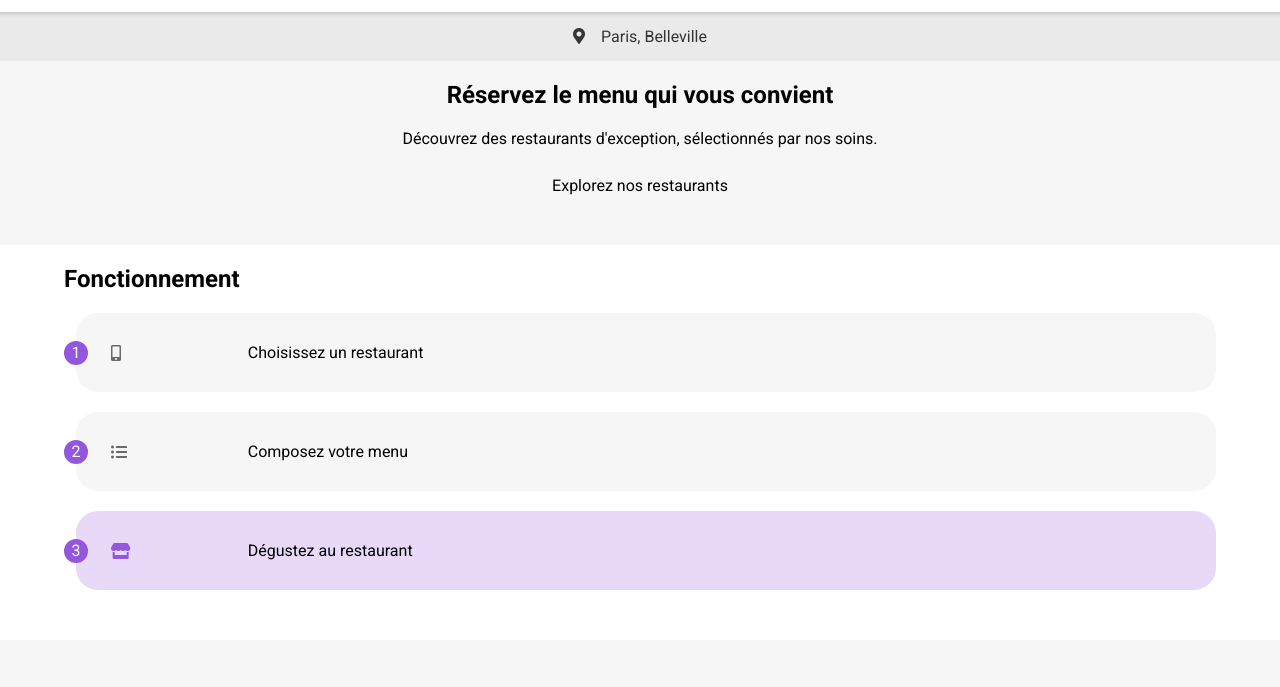
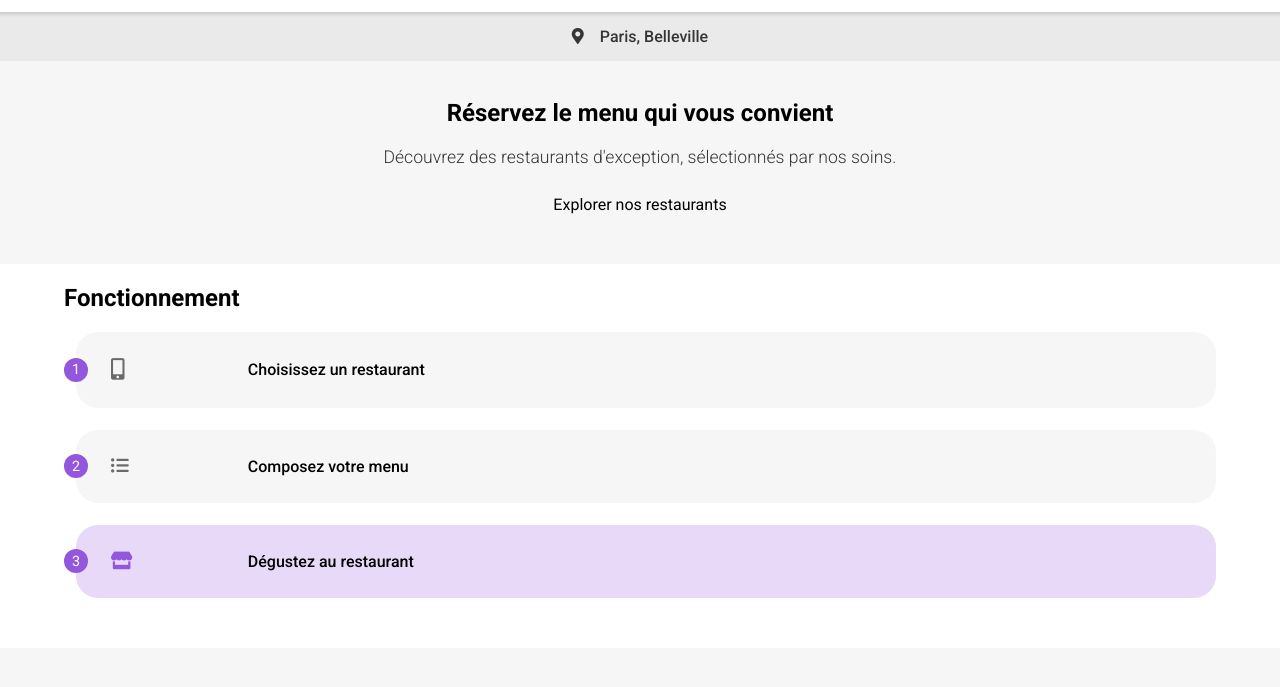
Before and after one commit to jp899/jp899_3_04032021, a website: page index.html in a window 1280 px wide. Shown: the part 113-800 px from the top of the page. Drawn offline with Linux system fonts and the light colour scheme; a web font is replaced by a local one.

Commit message:
AVANT modifications variables couleurs

```diff
--- a/index.html
+++ b/index.html
@@ -45,7 +45,7 @@
         <p>Découvrez des restaurants d'exception, sélectionnés par nos soins.</p>
 
         <nav>
-            <a class="button" href="#restaurants-list">Explorez nos restaurants</a>
+            <a class="button" href="#restaurants-list">Explorer nos restaurants</a>
         </nav>
 
 
@@ -56,13 +56,13 @@
 
         <div class="functionning-steps__container">
             <div class="step">
-                <span class="number">1</span> <i class="fas fa-mobile-alt"></i> Choisissez un restaurant
+                <span class="number">1</span> <i class="fas fa-mobile-alt"></i> <span class="text">Choisissez un restaurant</span>
             </div>
             <div class="step">
-                <span class="number">2</span> <i class="fas fa-list-ul"></i> Composez votre menu
+                <span class="number">2</span> <i class="fas fa-list-ul"></i> <span class="text">Composez votre menu</span>
             </div>
             <div class="step step--violet">
-                <span class="number">3</span> <i class="fas fa-store"></i> Dégustez au restaurant
+                <span class="number">3</span> <i class="fas fa-store"></i> <span class="text">Dégustez au restaurant</span>
             </div>
         </div>
 
--- a/sass/base/_typography.scss
+++ b/sass/base/_typography.scss
@@ -2,7 +2,9 @@
 // Règles générales sur les polices
 //--------------------------------//
 
-@import url('https://fonts.googleapis.com/css2?family=Roboto:wght@400;700&family=Shrikhand&display=swap');
+
+//Récupération polices : Roboto (taille 300, 400, 600 et 700) et Shrikland (1 seule taille dispo)
+@import url('https://fonts.googleapis.com/css2?family=Roboto:wght@300;400;500;700&family=Shrikhand&display=swap');
 
 *{
     font-family: 'Roboto', sans-serif;
@@ -12,6 +14,7 @@
     font-family: 'Shrikhand', cursive;
 }
 
+
 // Réglage taille police sur root/html pour utilisation des unités rem
 html{
     font-size:$base-font-size;
--- a/sass/components/_restaurant-card.scss
+++ b/sass/components/_restaurant-card.scss
@@ -39,11 +39,13 @@
         margin:0;
         padding-top: 15px;
         padding-left: 15px;
+        margin-bottom:5px;
     }
 
     p{
         margin:0;
         padding-left: 15px;
+        font-weight:300;
     }
 
 }
--- a/sass/components/_step.scss
+++ b/sass/components/_step.scss
@@ -11,15 +11,16 @@
 
     position:relative;
 
-    padding-top:30px;
-    padding-bottom:30px;
+    padding-top:27px;
+    padding-bottom:27px;
     margin-left:12px;
 
     border-radius:22px;
 
-    margin-bottom:20px;
+    margin-bottom:22px;
 
     .number{
+        font-size:0.9em;
         position:absolute;
         left:-12px;
         color:white;
@@ -36,11 +37,25 @@
     }
 
     .fas{
+        font-size:1.1em;
         color:darken($color-bg,55%);
         margin-left:35px;
         width:12%;
+
+
     }
 
+    //Icone téléphone un peu plus gros, pour être du même ordre de grandeur que les autres icones
+    .fa-mobile-alt{
+        font-size:1.35em;
+    }
+
+
+    .text{
+        font-weight: 500;
+    }
+
+    //Modificateur couleurs violettes au lieu de gris
     &--violet{
         background-color: lighten($color-primary,31%);
 
--- a/sass/layout/_sections.scss
+++ b/sass/layout/_sections.scss
@@ -11,6 +11,7 @@
         background: linear-gradient(to top, $color-locate-bg, $color-locate-bg 90%, darken($color-locate-bg, 12%));
 
         color:$color-font-dark-grey;
+        font-weight:500;
 
         .fas{
             margin-right:12px;
@@ -21,6 +22,7 @@
         width: 75%;
         margin-left:auto;
         margin-right:auto;
+        padding-top: 18px;
     }
 
     h1+p{
@@ -28,6 +30,10 @@
         margin-left:auto;
         margin-right:auto;
         margin-bottom:28px;
+
+        font-weight:300;
+        font-size:1.1em;
+        color:$color-font-dark-grey;
     }
 }
 
--- a/sass/utils/_variables.scss
+++ b/sass/utils/_variables.scss
@@ -6,20 +6,21 @@
 $color-primary: #9356DC;
 $color-secondary: #FF79DA;
 $color-tertiary: #99E2D0;
+$color-dark-grey:rgb(53, 53, 53);
 
 //couleur du background général
 $color-bg: rgb(246, 246, 246);
 
-//couleur du background (A remplacer par un darken du génbéral,??)
+//couleur du background de locate(A remplacer par un darken du génbéral,??)
 $color-locate-bg:rgb(234,234,234);
 
 //couleurs du footer
-$color-footer-bg:rgb(53, 53, 53);
+$color-footer-bg:$color-dark-grey;
 $color-footer-font:white;
 
 
 //Couleurs de police
-$color-font-dark-grey: rgb(53, 53, 53);
+$color-font-dark-grey:$color-dark-grey;
 
 //Taille de police définie dans le html (servant de base aux unités en rem)
 $base-font-size:medium;
```
Also changed, not shown: css/main.css, 1 other file.
